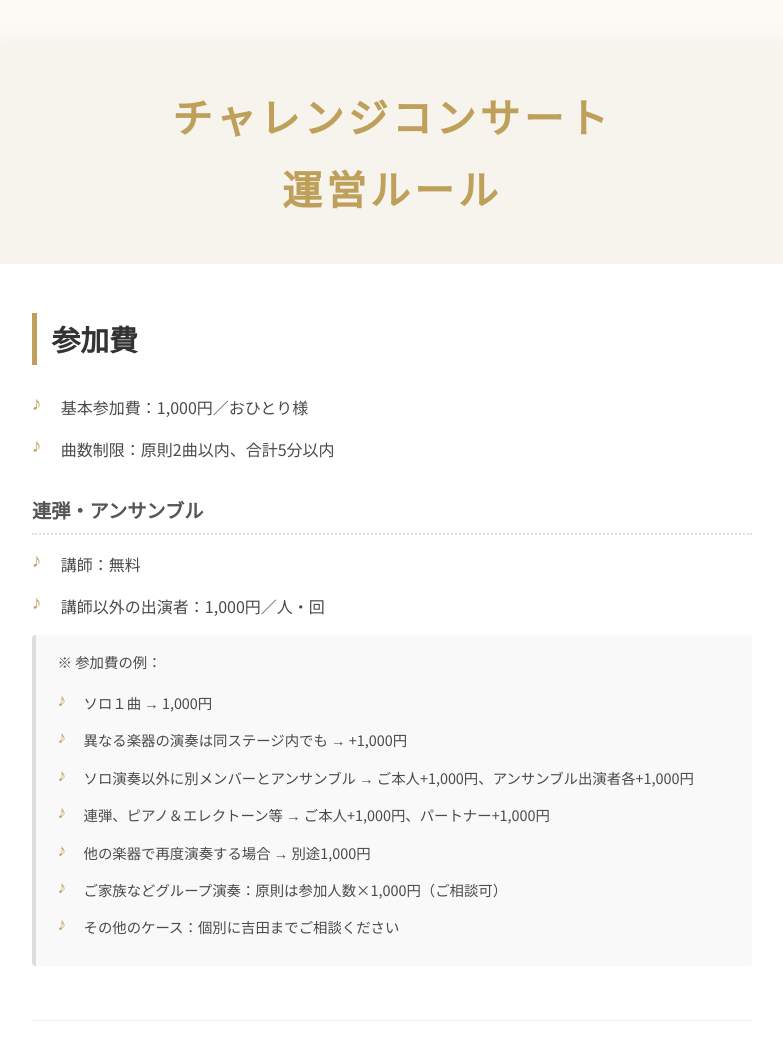
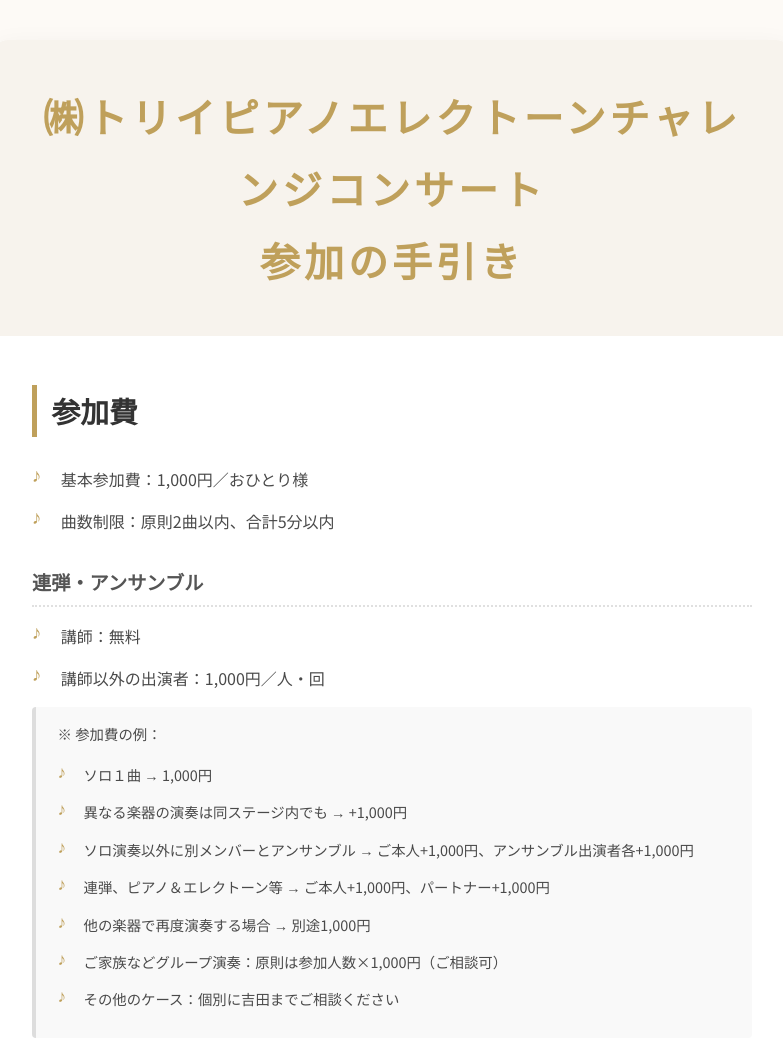
Before and after one commit to kens-pro/tyarekon, a plain HTML site: page index.html in a window 1280 px wide. Shown: the top 1041 px of the page, without its empty margins (248-1031 px from the left). Drawn offline with Linux system fonts and the light colour scheme.

Commit message:
微細な変更

```diff
--- a/index.html
+++ b/index.html
@@ -177,7 +177,7 @@
 
   <main class="container">
     <header>
-      <h1>チャレンジコンサート<br>運営ルール</h1>
+      <h1>㈱トリイピアノエレクトーンチャレンジコンサート<br>参加の手引き</h1>
     </header>
 
     <div class="content-area">
```
